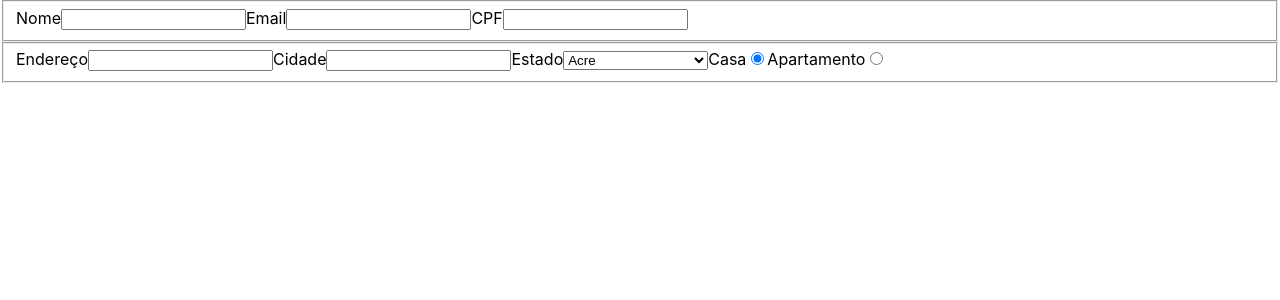
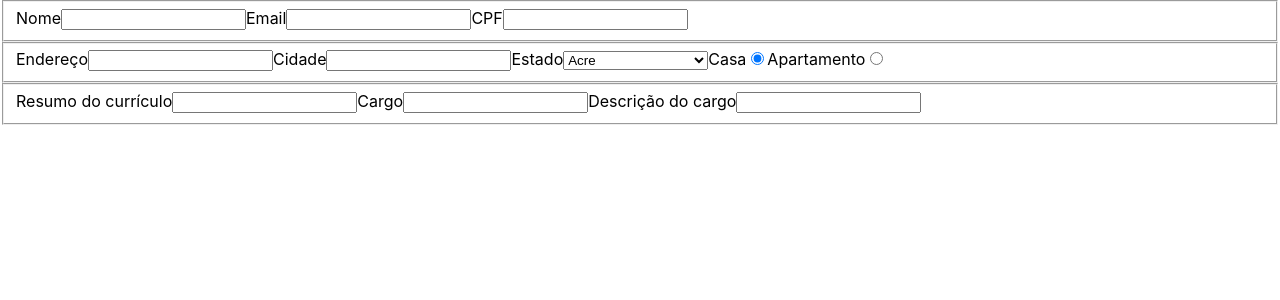
Before and after one commit to feduarte-dev/react-form, a React (Vite) app: page / in a window 1280 px wide. Shown: the top 300 px of the page. Built offline with nearby package versions, Linux system fonts and the light colour scheme.

Commit message:
terceiro requisito refatorado

```diff
--- a/src/App.tsx
+++ b/src/App.tsx
@@ -1,11 +1,13 @@
 import Personal from './components/Personal';
 import Adress from './components/Address';
+import Job from './components/Job';
 
 function App() {
   return (
     <form>
       <Personal />
       <Adress />
+      <Job />
     </form>
   );
 }
--- /dev/null
+++ b/src/components/Job.tsx
@@ -0,0 +1,29 @@
+import { useState } from 'react';
+import FormStateType from '../types';
+
+function Job() {
+  const [Message, setMessage] = useState(false);
+
+  function cargoAlert() {
+    if (!Message) global.alert('Preencha com cuidado esta informação.');
+    setMessage(true);
+  }
+  return (
+    <fieldset>
+      <label>
+        Resumo do currículo
+        <input type="text" maxLength={ 1000 } />
+      </label>
+      <label>
+        Cargo
+        <input type="text" maxLength={ 40 } onMouseEnter={ cargoAlert } />
+      </label>
+      <label>
+        Descrição do cargo
+        <input type="text" maxLength={ 500 } />
+      </label>
+    </fieldset>
+  );
+}
+
+export default Job;
--- /dev/null
+++ b/src/types.ts
@@ -0,0 +1,14 @@
+type FormStateType = {
+  name: string,
+  email: string,
+  cpf: string,
+  address: string,
+  city: string,
+  countryState: any,
+  addressType: any,
+  resume: string,
+  role: string,
+  roleDescription: string,
+};
+
+export default FormStateType;
```
